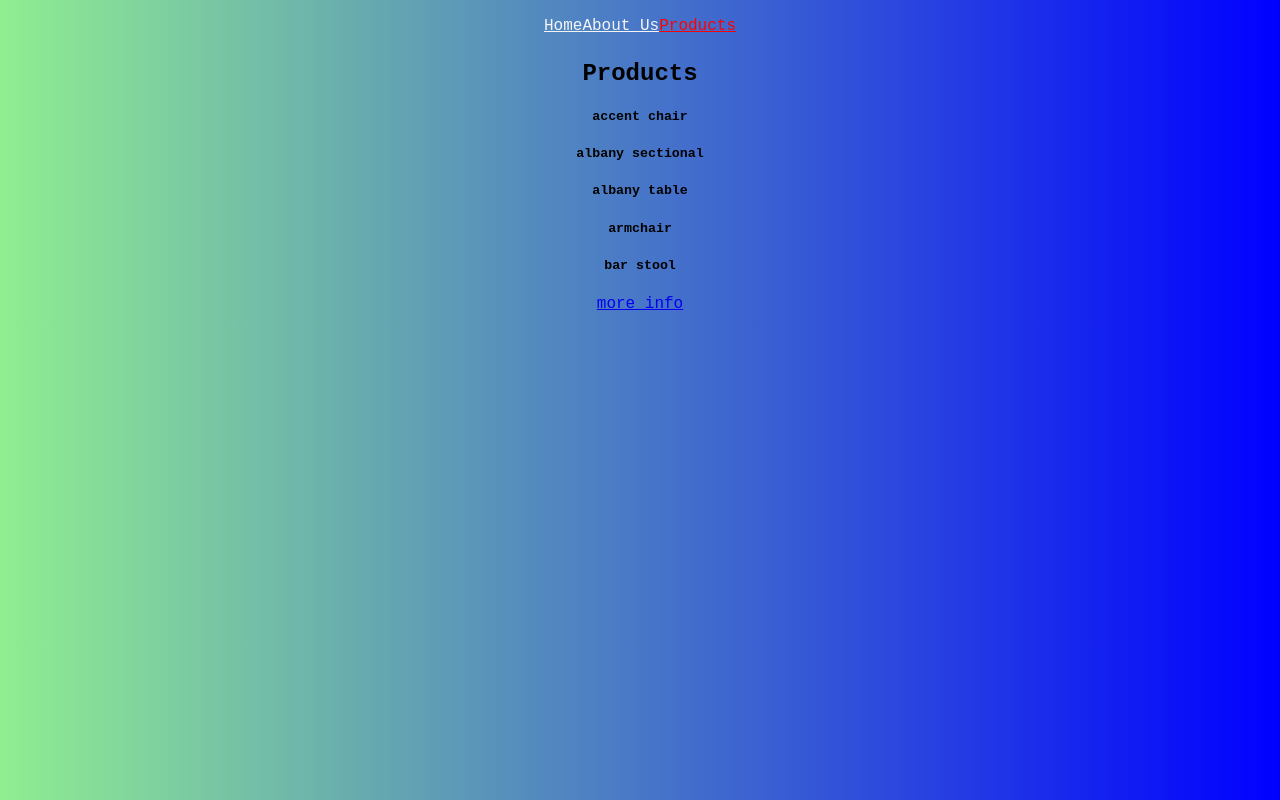
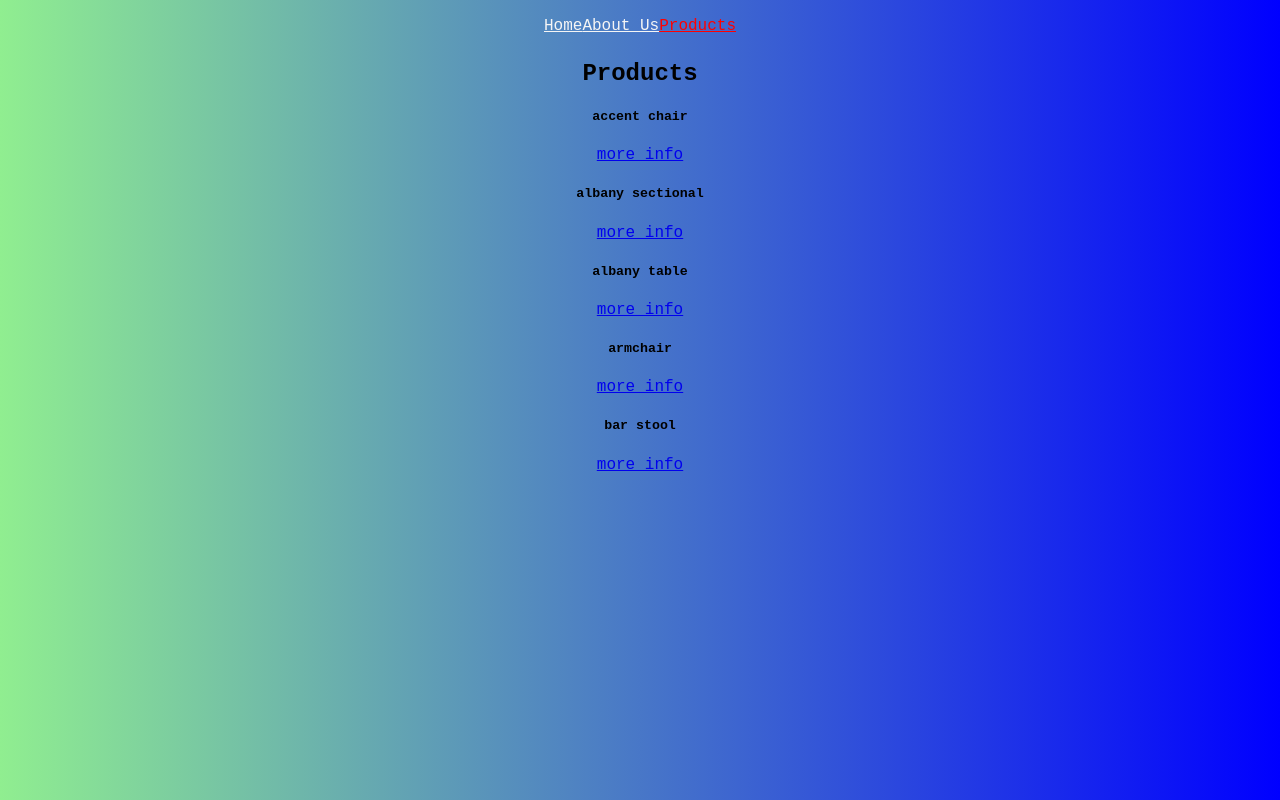
Before and after one commit to Legendary-Folah/rrd, a React (Create React App) app: page /products in a window 1280 px wide. Built offline with nearby package versions, Linux system fonts and the light colour scheme.

Commit message:
more and more changes as we progress

```diff
--- a/src/Components/Products.js
+++ b/src/Components/Products.js
@@ -10,11 +10,11 @@ const Products = () => {
                     return (
                         <article key={product.id}>
                         <h5>{product.name}</h5>
+                        <Link to={`/products/${product.id}`}>more info</Link>
                     </article>
                     );
                 })}
             </div>
-            <Link to={`/products/${products.id}`}>more info</Link>
         </section>
     );
 }
```
